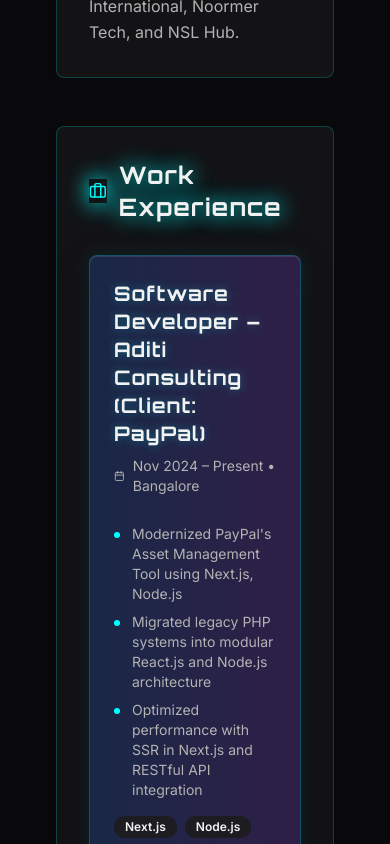
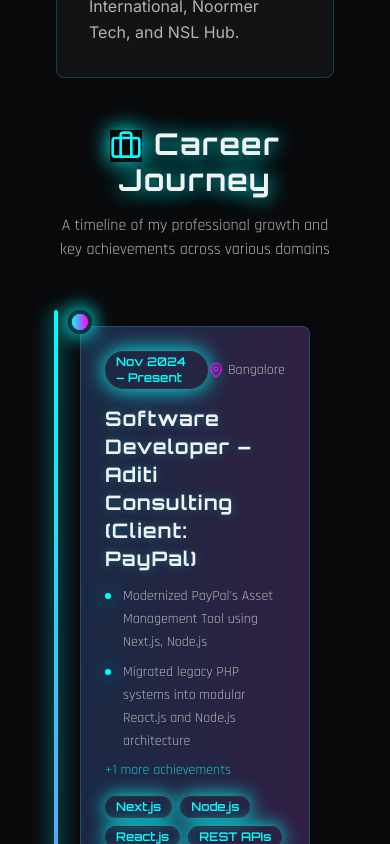
Before and after one commit to web-page-url/anubhav-webpage, a Next.js app: page / in a window 390 px wide. Shown: the part 9640-10484 px from the top of the page. Built offline with nearby package versions, Linux system fonts and the light colour scheme.

Commit message:
Optimize the mobile responsiveness of the timeline section in the Resume component by improving layout, alignment, and spacing to ensure optimal display on smaller screens.
Enhance the overall user experience for mobile devices through refined visual presentation and intuitive interaction.

```diff
--- a/src/app/globals.css
+++ b/src/app/globals.css
@@ -354,6 +354,43 @@
     }
   }
 
+  /* Timeline Mobile Optimizations */
+  @media (max-width: 768px) {
+    .timeline-container {
+      padding-left: 2rem;
+      padding-right: 2rem;
+    }
+
+    .timeline-item {
+      flex-direction: column;
+      align-items: flex-start;
+    }
+
+    .timeline-card {
+      width: 100%;
+      margin-left: 0 !important;
+      margin-right: 0 !important;
+      margin-top: 1rem;
+    }
+
+    .timeline-dot {
+      left: 0 !important;
+      transform: translateX(-50%) !important;
+    }
+
+    .timeline-line {
+      left: 0 !important;
+      transform: translateX(-50%) !important;
+    }
+  }
+
+  @media (max-width: 480px) {
+    .timeline-container {
+      padding-left: 1.5rem;
+      padding-right: 1.5rem;
+    }
+  }
+
   /* Lightbox Mobile Optimizations */
   .lightbox-modal {
     padding: 1rem;
--- a/src/components/ResumeSection.tsx
+++ b/src/components/ResumeSection.tsx
@@ -209,47 +209,113 @@
             </Card>
           </div>
 
-          {/* Work Experience */}
-          <Card className="cyber-card animate-cyber-fade-up" style={{ animationDelay: '0.1s' }}>
-            <CardContent className="p-8">
-              <h3 className="text-2xl font-orbitron font-bold mb-8 flex items-center animate-cyber-glow">
-                <Briefcase className="w-6 h-6 mr-3 text-neon-cyan animate-cyber-pulse" />
-                Work Experience
+          {/* Work Experience Timeline */}
+          <div className="animate-cyber-fade-up" style={{ animationDelay: '0.1s' }}>
+            <div className="text-center mb-12">
+              <h3 className="text-3xl font-orbitron font-bold mb-4 animate-cyber-glow">
+                <Briefcase className="w-8 h-8 mr-3 text-neon-cyan animate-cyber-pulse inline-block" />
+                Career Journey
               </h3>
-              <div className="space-y-8">
-                {workExperience.map((job, index) => (
-                  <div key={index} className={`glass-card hover-lift bg-gradient-to-r ${job.color} animate-fade-up`} style={{ animationDelay: `${0.2 + index * 0.1}s` }}>
+              <p className="text-muted-foreground font-rajdhani max-w-2xl mx-auto">
+                A timeline of my professional growth and key achievements across various domains
+              </p>
+            </div>
+
+            {/* Timeline Container */}
+            <div className="relative max-w-6xl mx-auto timeline-container">
+              {/* Timeline Line */}
+              <div className="absolute left-1/2 transform -translate-x-1/2 w-1 bg-gradient-to-b from-neon-cyan via-neon-magenta to-neon-purple h-full rounded-full animate-cyber-pulse timeline-line"></div>
+
+              {/* Timeline Items */}
+              <div className="space-y-12 md:space-y-16">
+                {workExperience.map((job, index) => {
+                  const isEven = index % 2 === 0;
+                  return (
+                    <div key={index} className={`relative flex items-center ${isEven ? 'justify-start' : 'justify-end'} timeline-item animate-cyber-fade-up`} style={{ animationDelay: `${0.2 + index * 0.15}s` }}>
+                      {/* Timeline Dot */}
+                      <div className="absolute left-1/2 transform -translate-x-1/2 w-6 h-6 bg-gradient-to-r from-neon-cyan to-neon-magenta rounded-full border-4 border-cyber-dark animate-cyber-pulse z-10 timeline-dot">
+                        <div className="w-full h-full bg-gradient-to-r from-neon-cyan to-neon-magenta rounded-full animate-cyber-pulse"></div>
+                      </div>
+
+                      {/* Content Card */}
+                      <div className={`w-full max-w-md timeline-card ${isEven ? 'mr-8 lg:mr-16' : 'ml-8 lg:ml-16'} relative`}>
+                        <Card className={`cyber-card hover-lift bg-gradient-to-r ${job.color} group cursor-pointer transform transition-all duration-300 hover:scale-105`}>
                           <CardContent className="p-6">
-                      <div className="flex flex-col lg:flex-row lg:items-start lg:justify-between mb-4">
-                        <div>
-                          <h4 className="text-xl font-bold mb-2">{job.title}</h4>
-                          <div className="flex items-center text-sm text-muted-foreground mb-3">
-                            <Calendar className="w-4 h-4 mr-2" />
-                            {job.period} • {job.location}
+                            {/* Company/Period Badge */}
+                            <div className="flex items-center justify-between mb-4">
+                              <Badge className="bg-neon-cyan/20 text-neon-cyan border-neon-cyan/50 font-orbitron text-xs animate-cyber-pulse">
+                                {job.period}
+                              </Badge>
+                              <div className="flex items-center text-sm text-muted-foreground font-rajdhani">
+                                <MapPin className="w-4 h-4 mr-1 text-neon-magenta" />
+                                {job.location}
                               </div>
                             </div>
+
+                            {/* Job Title */}
+                            <h4 className="text-xl font-orbitron font-bold mb-3 text-foreground group-hover:text-neon-cyan transition-colors duration-300">
+                              {job.title}
+                            </h4>
+
+                            {/* Achievements */}
+                            <div className="space-y-2 mb-4">
+                              {job.achievements.slice(0, 2).map((achievement, i) => (
+                                <div key={i} className="flex items-start text-sm">
+                                  <div className="w-1.5 h-1.5 bg-neon-cyan rounded-full mr-3 mt-2 flex-shrink-0 animate-cyber-pulse"></div>
+                                  <span className="text-muted-foreground font-rajdhani leading-relaxed">{achievement}</span>
                                 </div>
-                      <ul className="space-y-2 mb-4">
-                        {job.achievements.map((achievement, i) => (
-                          <li key={i} className="flex items-start text-sm">
-                            <div className="w-1.5 h-1.5 bg-primary rounded-full mr-3 mt-2 flex-shrink-0"></div>
-                            <span className="text-muted-foreground">{achievement}</span>
-                          </li>
                               ))}
-                      </ul>
+                              {job.achievements.length > 2 && (
+                                <div className="text-sm text-neon-cyan font-rajdhani opacity-75">
+                                  +{job.achievements.length - 2} more achievements
+                                </div>
+                              )}
+                            </div>
+
+                            {/* Tech Stack */}
                             <div className="flex flex-wrap gap-2">
                               {job.tech.map((tech, i) => (
-                          <Badge key={i} variant="secondary" className="text-xs">
+                                <Badge key={i} className="bg-cyber-dark/60 text-neon-cyan border-neon-cyan/50 text-xs font-orbitron animate-cyber-pulse hover:bg-neon-cyan/20 transition-colors duration-300">
                                   {tech}
                                 </Badge>
                               ))}
                             </div>
+
+                            {/* Hover Arrow */}
+                            <div className={`absolute top-1/2 transform -translate-y-1/2 w-0 h-0 border-8 border-transparent opacity-0 group-hover:opacity-100 transition-opacity duration-300 ${
+                              isEven
+                                ? 'right-0 border-l-cyber-dark translate-x-2'
+                                : 'left-0 border-r-cyber-dark -translate-x-2'
+                            }`}></div>
                           </CardContent>
+                        </Card>
+
+                        {/* Mobile Timeline Connector */}
+                        <div className={`hidden md:block absolute top-1/2 transform -translate-y-1/2 w-8 h-0.5 bg-gradient-to-r from-neon-cyan to-transparent timeline-line ${
+                          isEven ? 'right-0 translate-x-full' : 'left-0 -translate-x-full'
+                        }`}></div>
                       </div>
-                ))}
+                    </div>
+                  );
+                })}
+              </div>
+
+              {/* Timeline End Point */}
+              <div className="absolute left-1/2 transform -translate-x-1/2 bottom-0 w-4 h-4 bg-gradient-to-r from-neon-purple to-neon-cyan rounded-full animate-cyber-pulse"></div>
+            </div>
+
+            {/* Mobile Timeline Legend */}
+            <div className="md:hidden mt-12 flex justify-center">
+              <Card className="cyber-card">
+                <CardContent className="p-4">
+                  <div className="flex items-center gap-2 text-sm text-muted-foreground font-rajdhani">
+                    <div className="w-3 h-3 bg-gradient-to-r from-neon-cyan to-neon-magenta rounded-full animate-cyber-pulse"></div>
+                    <span>Click cards for details</span>
                   </div>
                 </CardContent>
               </Card>
+            </div>
+          </div>
 
           {/* Education */}
           <Card className="glass-card animate-fade-up" style={{ animationDelay: '0.2s' }}>
```
Lines whose indentation alone changed are shown as unchanged.
